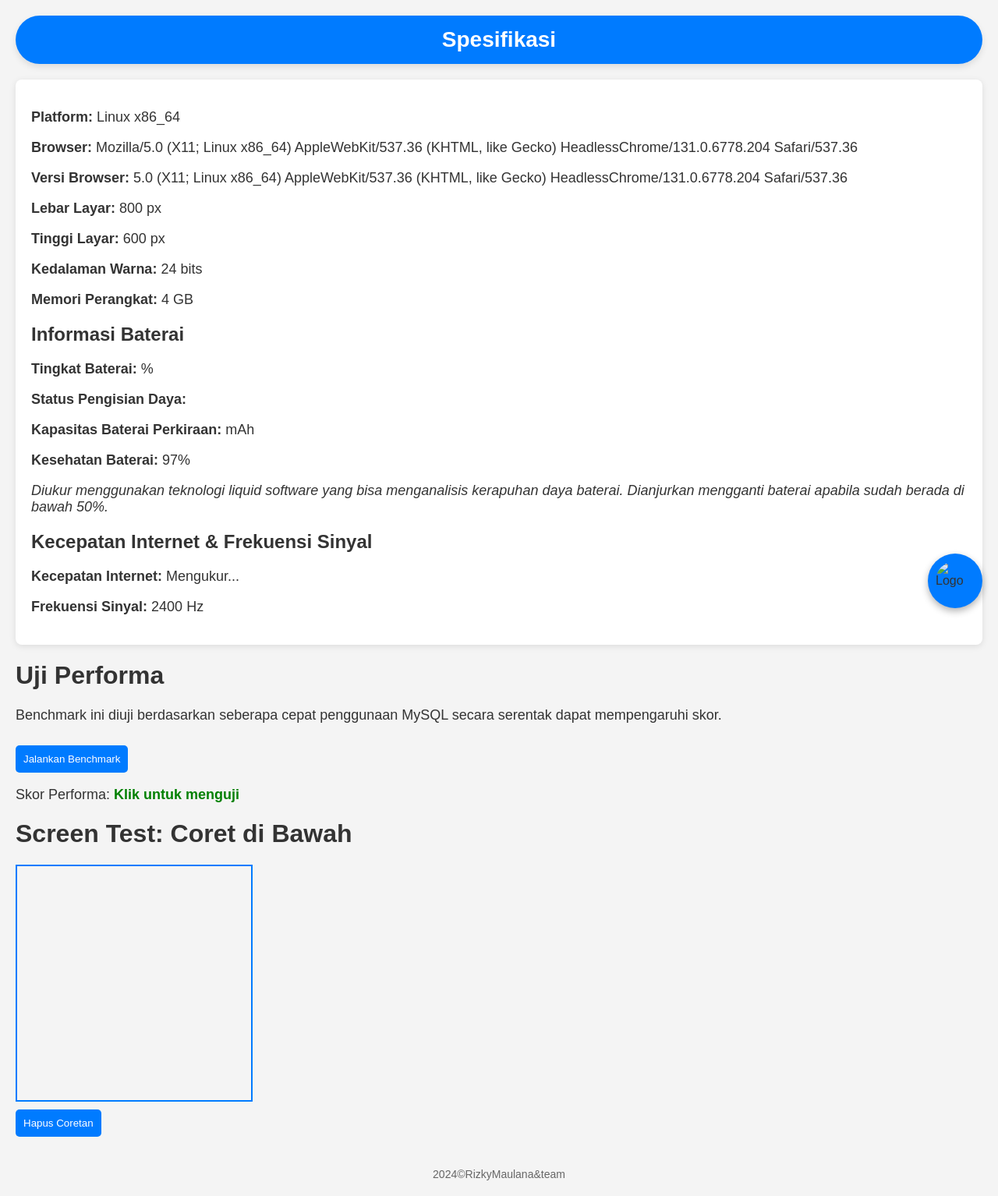
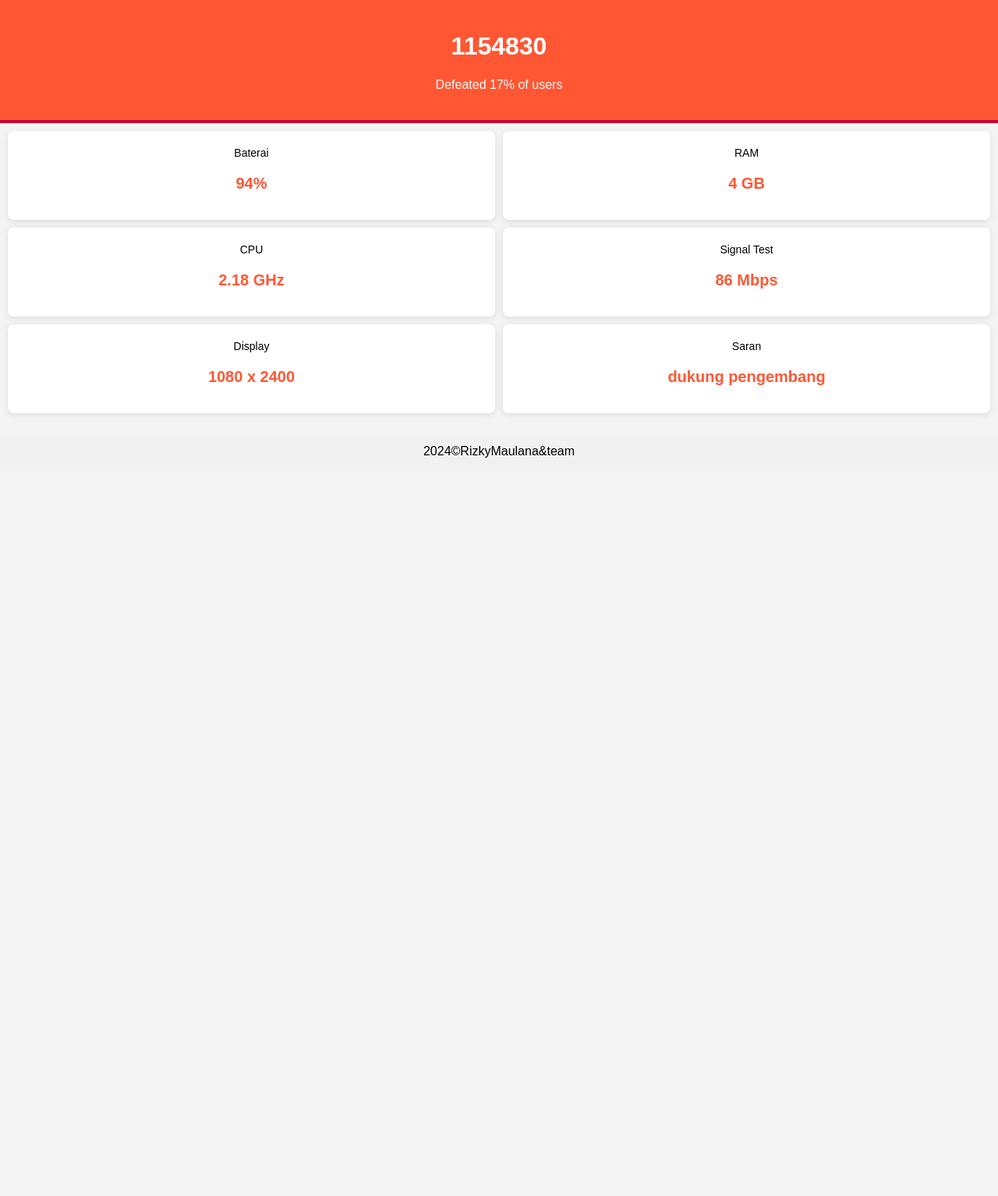
Before and after one commit to Rizkyyfrost/Debenchmark, a plain HTML site: page index.html in a window 1280 px wide. Shown: the whole page at 78% size. After the commit the page ends 800 px from the top, so only its background shows below. Drawn offline with Linux system fonts and the light colour scheme; no server answers.

Commit message:
Update index.html

```diff
--- a/index.html
+++ b/index.html
@@ -3,243 +3,229 @@
 <head>
     <meta charset="UTF-8">
     <meta name="viewport" content="width=device-width, initial-scale=1.0">
-    <title>Spesifikasi Perangkat & Tes Performa</title>
+    <title>Spesifikasi & Tes Performa</title>
     <style>
         body {
             font-family: Arial, sans-serif;
             background-color: #f4f4f4;
-            color: #333;
-            margin: 20px;
+            margin: 0;
+            padding: 0;
         }
-        /* Bulatan lonjong untuk bagian spesifikasi */
+
+        /* Header */
         #header-container {
-            background-color: #007BFF;
+            background-color: #FF5733; /* Warna merah */
             color: white;
+            text-align: center;
+            padding: 20px;
+            border-bottom: 4px solid #C70039; /* Warna lebih gelap untuk border */
+        }
+
+        .specs-container {
+            display: grid;
+            grid-template-columns: repeat(2, 1fr);
+            gap: 10px;
+            padding: 10px;
+        }
+
+        .spec-box {
+            background-color: #fff;
+            border-radius: 8px;
+            box-shadow: 0 2px 8px rgba(0, 0, 0, 0.1);
             padding: 15px;
-            border-radius: 50px;
             text-align: center;
-            margin-bottom: 20px;
-            box-shadow: 0 4px 8px rgba(0, 0, 0, 0.1);
+            cursor: pointer;
+            transition: transform 0.2s;
         }
-        #header-container h1 {
-            font-size: 28px;
-            margin: 0;
+
+        .spec-box:hover {
+            transform: scale(1.05);
+        }
+
+        .spec-title {
+            font-size: 14px;
+            margin: 5px 0;
+        }
+
+        .spec-score {
+            font-size: 20px;
             font-weight: bold;
+            color: #FF5733; /* Warna merah */
         }
-        #specs {
-            background-color: #fff;
+
+        footer {
+            text-align: center;
+            margin-top: 20px;
+            padding: 10px;
+            background-color: #f1f1f1;
+        }
+
+        /* Popup Style */
+        .popup {
+            display: none;
+            position: fixed;
+            top: 50%;
+            left: 50%;
+            transform: translate(-50%, -50%);
+            background-color: white;
+            border-radius: 8px;
+            box-shadow: 0 2px 10px rgba(0, 0, 0, 0.2);
             padding: 20px;
-            border-radius: 8px;
-            box-shadow: 0 2px 8px rgba(0,0,0,0.1);
-            margin-bottom: 20px;
+            z-index: 10;
         }
-        p {
-            font-size: 18px;
+
+        .popup p {
+            margin: 10px 0;
         }
-        canvas {
-            border: 2px solid #007BFF;
-            display: block;
-            margin-top: 20px;
-        }
-        button {
+
+        .popup button {
             margin-top: 10px;
-            padding: 10px;
-            background-color: #007BFF;
+            padding: 8px 12px;
+            background-color: #FF5733; /* Warna merah */
             color: white;
             border: none;
-            border-radius: 5px;
+            border-radius: 4px;
             cursor: pointer;
-            transition: background-color 0.3s ease;
         }
-        button:hover {
-            background-color: #0056b3;
+
+        .popup button:hover {
+            background-color: #C70039; /* Warna lebih gelap untuk hover */
         }
-        #performanceResult {
-            font-weight: bold;
-            color: green;
+
+        /* Overlay */
+        .overlay {
+            display: none;
+            position: fixed;
+            top: 0;
+            left: 0;
+            width: 100%;
+            height: 100%;
+            background-color: rgba(0, 0, 0, 0.5);
+            z-index: 9;
         }
-        footer {
-            text-align: center;
-            margin-top: 40px;
-            font-size: 14px;
-            color: #666;
-        }
-        /* Styling for floating circle (logo) */
-        .floating-logo {
-            position: fixed;
-            bottom: 20px;
-            right: 20px;
-            width: 70px;
-            height: 70px;
-            background-color: #007BFF;
-            border-radius: 50%;
-            box-shadow: 0px 4px 10px rgba(0,0,0,0.3);
-            display: flex;
-            justify-content: center;
-            align-items: center;
-            cursor: pointer;
-            transition: transform 0.3s ease;
-        }
-        .floating-logo:hover {
-            transform: scale(1.1);
-        }
-        .floating-logo img {
-            width: 50px;
-            height: 50px;
-            border-radius: 50%;
+
+        @media (max-width: 480px) {
+            .specs-container {
+                grid-template-columns: 1fr 1fr;
+            }
         }
     </style>
 </head>
 <body>
 
-    <!-- Header with oval shape -->
     <div id="header-container">
-        <h1>Spesifikasi</h1>
+        <h1 id="random-score">77096</h1>
+        <p class="score" id="defeated-users">Defeated 17% of users</p>
     </div>
 
-    <div id="specs">
-        <p><strong>Platform:</strong> <span id="platform"></span></p>
-        <p><strong>Browser:</strong> <span id="browser"></span></p>
-        <p><strong>Versi Browser:</strong> <span id="browserVersion"></span></p>
-        <p><strong>Lebar Layar:</strong> <span id="screenWidth"></span> px</p>
-        <p><strong>Tinggi Layar:</strong> <span id="screenHeight"></span> px</p>
-        <p><strong>Kedalaman Warna:</strong> <span id="colorDepth"></span> bits</p>
-        <p><strong>Memori Perangkat:</strong> <span id="deviceMemory"></span> GB</p>
+    <div class="specs-container">
+        <div class="spec-box" onclick="showPopup('Baterai', 'Kesehatan baterai: 80%')">
+            <p class="spec-title">Baterai</p>
+            <p class="spec-score" id="battery-level">94%</p>
+        </div>
 
-        <h2>Informasi Baterai</h2>
-        <p><strong>Tingkat Baterai:</strong> <span id="batteryLevel"></span>%</p>
-        <p><strong>Status Pengisian Daya:</strong> <span id="chargingStatus"></span></p>
-        <p><strong>Kapasitas Baterai Perkiraan:</strong> <span id="batteryCapacity"></span> mAh</p>
-        <p><strong>Kesehatan Baterai:</strong> <span id="batteryHealth"></span></p>
-        <p><em>Diukur menggunakan teknologi liquid software yang bisa menganalisis kerapuhan daya baterai. Dianjurkan mengganti baterai apabila sudah berada di bawah 50%.</em></p>
+        <div class="spec-box" onclick="showPopup('RAM', 'RAM terpakai: 3.2 GB')">
+            <p class="spec-title">RAM</p>
+            <p class="spec-score" id="ram-amount">4 GB</p>
+        </div>
 
-        <h2>Kecepatan Internet & Frekuensi Sinyal</h2>
-        <p><strong>Kecepatan Internet:</strong> <span id="internetSpeed">Mengukur...</span></p>
-        <p><strong>Frekuensi Sinyal:</strong> <span id="signalFrequency"></span> Hz</p>
+        <div class="spec-box" onclick="showPopup('CPU', 'Kecepatan CPU: 2.18 GHz')">
+            <p class="spec-title">CPU</p>
+            <p class="spec-score">2.18 GHz</p>
+        </div>
+
+        <div class="spec-box" onclick="showPopup('Signal test', 'Kecepatan Internet: 44 Mbps')">
+            <p class="spec-title">Signal Test</p>
+            <p class="spec-score" id="signal-score">44 Mbps</p>
+        </div>
+
+        <!-- Display Box -->
+        <div class="spec-box" onclick="showPopup('Display', 'Resolusi: 1080 x 2400')">
+            <p class="spec-title">Display</p>
+            <p class="spec-score">1080 x 2400</p>
+        </div>
+
+        <!-- Suggestions Box -->
+        <div class="spec-box" onclick="showPopup('Saran', 'Pastikan untuk mengupdate aplikasi secara berkala.')">
+            <p class="spec-title">Saran</p>
+            <p class="spec-score">dukung pengembang</p>
+        </div>
     </div>
 
-    <h1>Uji Performa</h1>
-    <p>Benchmark ini diuji berdasarkan seberapa cepat penggunaan MySQL secara serentak dapat mempengaruhi skor.</p>
-    <button onclick="runBenchmark()">Jalankan Benchmark</button>
-    <p>Skor Performa: <span id="performanceResult">Klik untuk menguji</span></p>
+    <div class="overlay" id="overlay"></div>
 
-    <h1>Screen Test: Coret di Bawah</h1>
-    <canvas id="drawingCanvas" width="300" height="300"></canvas>
-    <button onclick="clearCanvas()">Hapus Coretan</button>
-
-    <footer>2024©RizkyMaulana&team</footer>
-
-    <!-- Floating circle (logo) -->
-    <div class="floating-logo">
-        <img src="logo.png" alt="Logo">
+    <div class="popup" id="popup">
+        <p id="popup-title" style="font-weight: bold;"></p>
+        <p id="popup-content"></p>
+        <button onclick="closePopup()">Tutup</button>
     </div>
 
+    <footer>
+        2024©RizkyMaulana&team
+    </footer>
+
     <script>
-        // Display device specifications
-        document.getElementById('platform').innerText = navigator.platform;
-        document.getElementById('browser').innerText = navigator.userAgent;
-        document.getElementById('browserVersion').innerText = navigator.appVersion;
-        document.getElementById('screenWidth').innerText = screen.width;
-        document.getElementById('screenHeight').innerText = screen.height;
-        document.getElementById('colorDepth').innerText = screen.colorDepth;
-        if (navigator.deviceMemory) {
-            document.getElementById('deviceMemory').innerText = navigator.deviceMemory;
+        // Cek jika skor sudah ada di localStorage, jika belum buat baru
+        let constantScore;
+
+        if (localStorage.getItem('score') === null) {
+            // Menghasilkan skor acak antara 50000 dan 1230000
+            constantScore = Math.floor(Math.random() * (1230000 - 50000 + 1)) + 50000;
+            localStorage.setItem('score', constantScore);
         } else {
-            document.getElementById('deviceMemory').innerText = 'Tidak Tersedia';
+            constantScore = localStorage.getItem('score');
         }
 
-        // Battery Status API
-        if ('getBattery' in navigator) {
+        const defeatedPercentage = 17;
+
+        // Update skor dan defeated users di header
+        function updateHeader() {
+            document.getElementById('random-score').textContent = constantScore;
+            document.getElementById('defeated-users').textContent = `Defeated ${defeatedPercentage}% of users`;
+        }
+
+        updateHeader();
+
+        // Popup handling
+        function showPopup(title, content) {
+            document.getElementById('popup-title').innerText = title;
+            document.getElementById('popup-content').innerText = content;
+            document.getElementById('popup').style.display = 'block';
+            document.getElementById('overlay').style.display = 'block';
+        }
+
+        function closePopup() {
+            document.getElementById('popup').style.display = 'none';
+            document.getElementById('overlay').style.display = 'none';
+        }
+
+        // Mendapatkan level baterai
+        if (navigator.getBattery) {
             navigator.getBattery().then(function(battery) {
-                function updateBatteryStatus() {
-                    document.getElementById('batteryLevel').innerText = Math.round(battery.level * 100);
-                    document.getElementById('chargingStatus').innerText = battery.charging ? 'Mengisi Daya' : 'Tidak Mengisi Daya';
-                    const fullCapacity = 3000; // Asumsi kapasitas penuh 3000 mAh
-                    const estimatedCapacity = fullCapacity * battery.level;
-                    document.getElementById('batteryCapacity').innerText = Math.round(estimatedCapacity);
-                }
-                updateBatteryStatus();
-                battery.addEventListener('chargingchange', updateBatteryStatus);
-                battery.addEventListener('levelchange', updateBatteryStatus);
+                updateBatteryLevel(battery.level);
+                battery.onlevelchange = function() {
+                    updateBatteryLevel(battery.level);
+                };
             });
         } else {
-            alert('Battery Status API tidak didukung di browser Anda.');
+            document.getElementById('battery-level').innerText = 'Tidak Didukung';
         }
 
-        // Simulate signal frequency
-        document.getElementById('signalFrequency').innerText = '2400'; // Frekuensi Sinyal (contoh) 2400 Hz
-
-        // Internet Speed Test
-        async function getInternetSpeed() {
-            const startTime = performance.now();
-            await fetch('https://www.google.com/images/branding/googlelogo/1x/googlelogo_color_272x92dp.png');
-            const endTime = performance.now();
-            const duration = (endTime - startTime) / 1000; // detik
-            const imageSize = 272 * 92 * 4; // ukuran gambar (dalam byte, asumsi 4 byte per piksel)
-            const speed = (imageSize / duration) / 1024; // kecepatan dalam KBps
-            document.getElementById('internetSpeed').innerText = `${Math.round(speed)} KBps`;
-        }
-        getInternetSpeed();
-
-        // Battery Health (simulated and stored in localStorage)
-        function getRandomBatteryHealth() {
-            const batteryHealthKey = 'batteryHealth';
-            let batteryHealth = localStorage.getItem(batteryHealthKey);
-            if (!batteryHealth) {
-                batteryHealth = Math.floor(Math.random() * (100 - 40 + 1)) + 40; // Random between 40% and 100%
-                localStorage.setItem(batteryHealthKey, batteryHealth);
-            }
-            document.getElementById('batteryHealth').innerText = `${batteryHealth}%`;
-        }
-        getRandomBatteryHealth();
-
-        // Benchmark test
-        function runBenchmark() {
-            const start = performance.now();
-            // Simulate a complex task (MySQL processing)
-            for (let i = 0; i < 1000000; i++) {
-                Math
-                Math.sqrt(i); // Proses yang berat secara simulatif
-            }
-            const end = performance.now();
-            const score = Math.round(10000 / (end - start)); // Menghasilkan skor performa
-            document.getElementById('performanceResult').innerText = score + ' Poin';
+        function updateBatteryLevel(level) {
+            const percentage = Math.floor(level * 100);
+            document.getElementById('battery-level').innerText = `${percentage}%`;
         }
 
-        // Screen Drawing Test
-        const canvas = document.getElementById('drawingCanvas');
-        const ctx = canvas.getContext('2d');
-        let isDrawing = false;
+        // Mendapatkan RAM
+        const ram = navigator.deviceMemory || 'Tidak Didukung';
+        document.getElementById('ram-amount').innerText = `${ram} GB`;
 
-        canvas.addEventListener('mousedown', startDrawing);
-        canvas.addEventListener('mousemove', draw);
-        canvas.addEventListener('mouseup', stopDrawing);
-        canvas.addEventListener('mouseout', stopDrawing);
-
-        function startDrawing(e) {
-            isDrawing = true;
-            draw(e);
+        // Street Test (nilai random)
+        function updateStreetTest() {
+            const street = Math.floor(Math.random() * (100 - 20 + 1)) + 20;
+            document.getElementById('signal-score').innerText = `${street} Mbps`;
         }
-
-        function draw(e) {
-            if (!isDrawing) return;
-            ctx.lineWidth = 5;
-            ctx.lineCap = 'round';
-            ctx.strokeStyle = '#007BFF';
-            ctx.lineTo(e.clientX - canvas.offsetLeft, e.clientY - canvas.offsetTop);
-            ctx.stroke();
-            ctx.beginPath();
-            ctx.moveTo(e.clientX - canvas.offsetLeft, e.clientY - canvas.offsetTop);
-        }
-
-        function stopDrawing() {
-            isDrawing = false;
-            ctx.beginPath();
-        }
-
-        function clearCanvas() {
-            ctx.clearRect(0, 0, canvas.width, canvas.height);
-        }
+        updateStreetTest();
     </script>
 
 </body>
```
